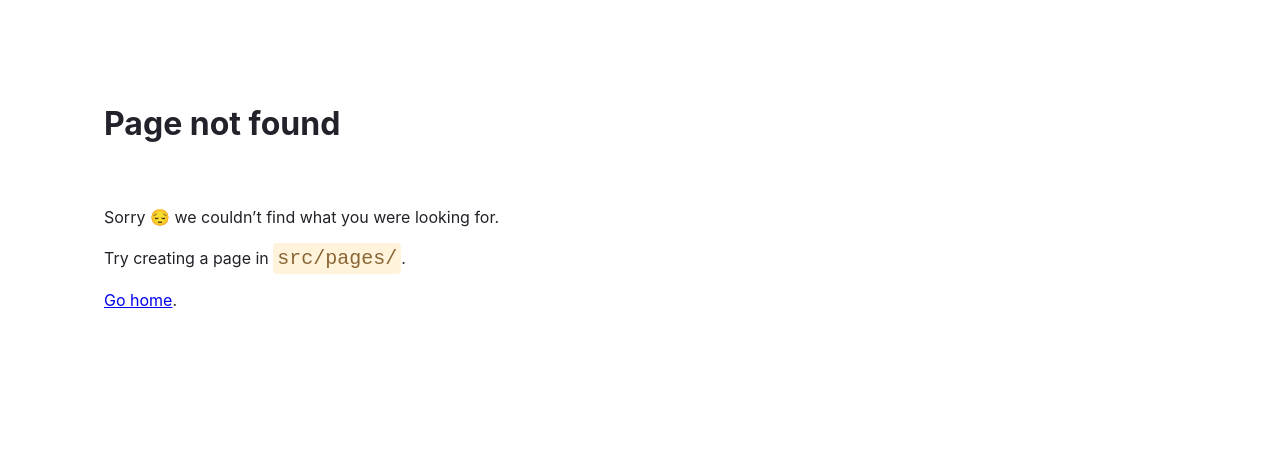
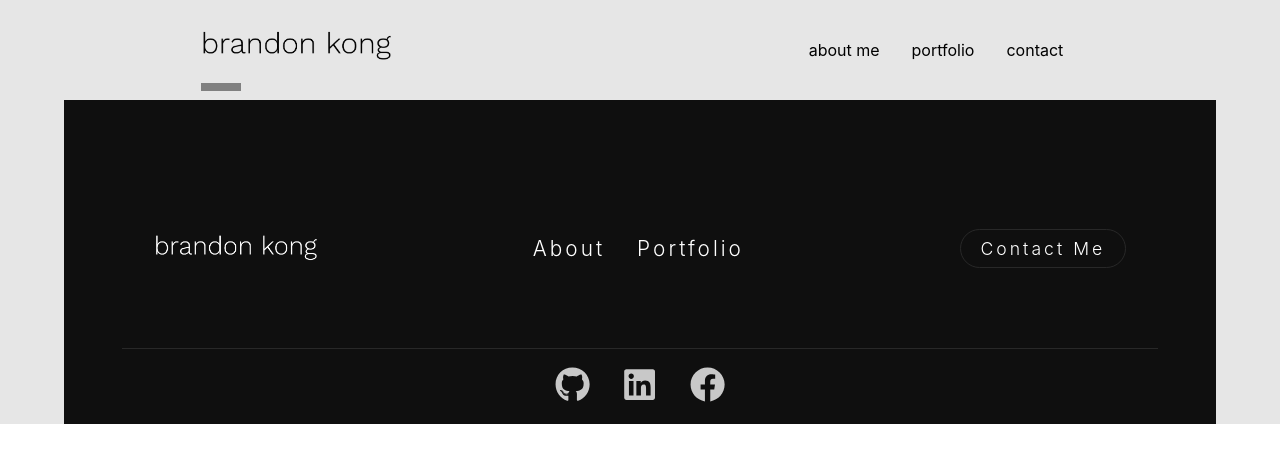
Before and after one commit to brandon-kong/portfolio, a Gatsby site: page /contact in a window 1280 px wide. Before the commit this address had no page. Built offline with nearby package versions, Linux system fonts and the light colour scheme; Gatsby itself is replaced by a stand-in of ours.

Commit message:
added contact page

```diff
--- a/src/components/Footer.js
+++ b/src/components/Footer.js
@@ -161,10 +161,9 @@ function Footer(props) {
                 <Middle>
                     <FooterLink to="/about">About</FooterLink>
                     <FooterLink to="/portfolio">Portfolio</FooterLink>
-                    <FooterLink to="/">Services</FooterLink>
                 </Middle>
                 <End>
-                    <Button to="/">Contact Me</Button>
+                    <Button to="/contact">Contact Me</Button>
                 </End>
             </FooterNavContainer>
             <Break/>
--- a/src/components/Navbar.js
+++ b/src/components/Navbar.js
@@ -113,14 +113,15 @@ const CustomHeader = styled.header`
 `
 
 function Navbar(props) {
+    const isDark = props.isDark;
     return (
-        <CustomHeader doesStick={props.doesStick}>
+        <CustomHeader>
             <Container isDark={props.isDark}>
                 <HeaderLogo to="/" isDark={props.isDark}></HeaderLogo>
                 <ListMenu>
                     <Item to="/about" isDark={props.isDark}>about me</Item>
                     <Item to="/portfolio" isDark={props.isDark}>portfolio</Item>
-                    <Item to="/" isDark={props.isDark}>contact</Item>
+                    <Item to="/contact" isDark={props.isDark}>contact</Item>
                 </ListMenu>
             </Container>
         </CustomHeader>
--- /dev/null
+++ b/src/pages/contact/index.js
@@ -0,0 +1,61 @@
+import React, { useState } from "react"
+import Navbar from "../../components/Navbar"
+import {Helmet} from "react-helmet"
+import styled from "styled-components"
+
+import Footer from "../../components/Footer"
+
+import { PortfolioHeroContainer, ImageContainer, PortfolioItemContainer, TopBorder } from "../../components/portfolio/Hero"
+import { StaticImage } from "gatsby-plugin-image"
+
+import "../../css/root.css"
+
+// styles
+const pageStyles = {
+  color: "#232129",
+  padding: 0,
+  fontFamily: "-apple-system, Roboto, sans-serif, serif",
+  backgroundColor: "rgb(230, 230, 230)",
+  width: '100%',
+
+}
+
+const darkPageStyles = {
+  backgroundColor: "rgb(0, 0, 0)",
+}
+
+const Container = styled.div`
+    display: grid;
+    grid-template-columns: repeat(1, 1fr);
+    gap: 0px;
+    grid-auto-rows: minmax(100px, auto);
+    background-color: inherit;
+`
+
+
+
+
+// markup
+const IndexPage = () => {
+  const [isOpen, setIsOpen] = useState(false)
+
+  const toggle = () => {
+    setIsOpen(!isOpen)
+  }
+  return (
+    <main style={pageStyles} className="outer-container">
+      <Helmet htmlAttributes={{lang: 'en',}}/>
+      <title>Home Page</title>
+
+      <Container>
+            <Navbar isDark={false} toggle={toggle}></Navbar>
+
+            <Footer />
+      </Container>
+
+
+    </main>
+  )
+}
+
+export default IndexPage
```
